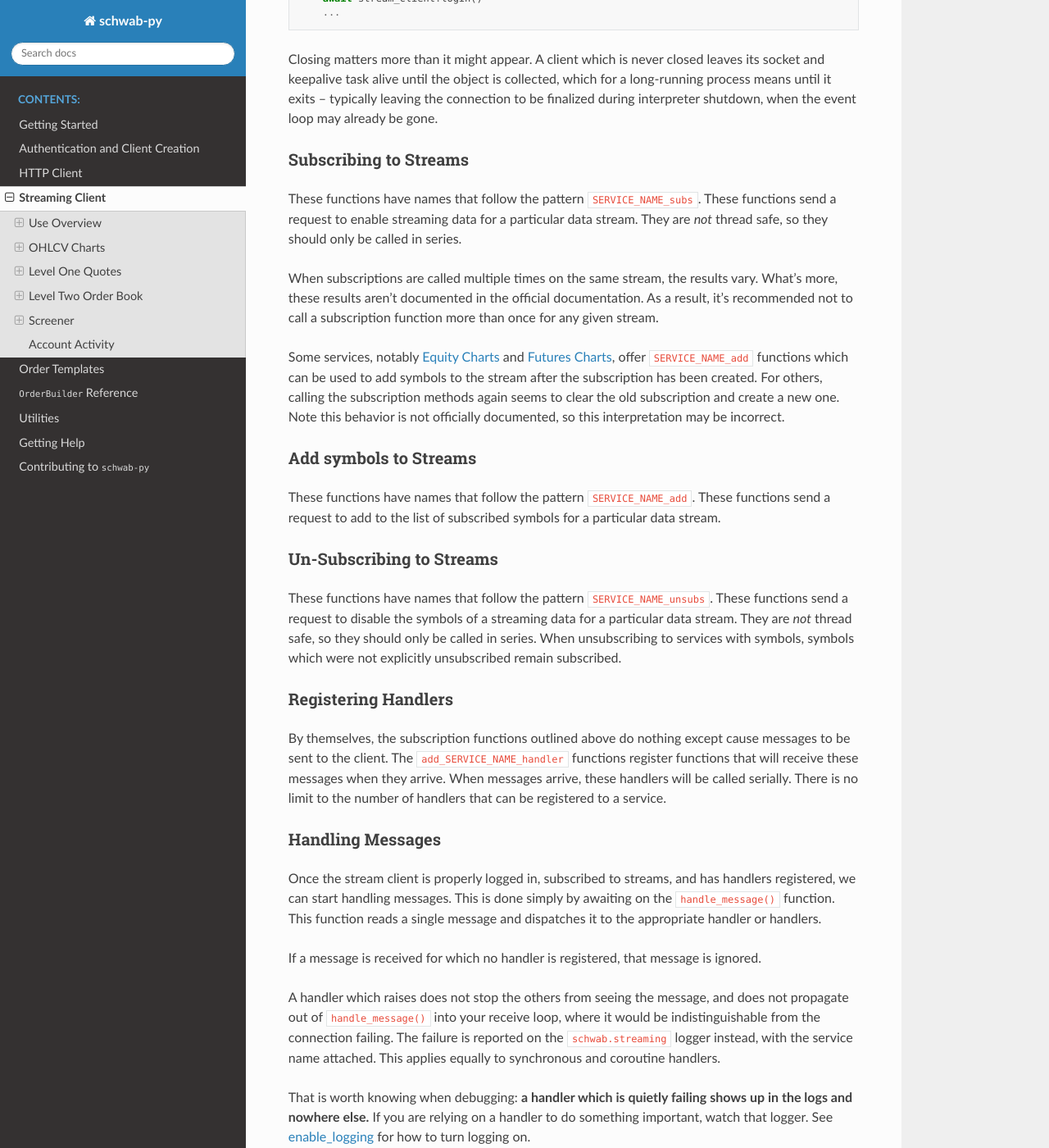
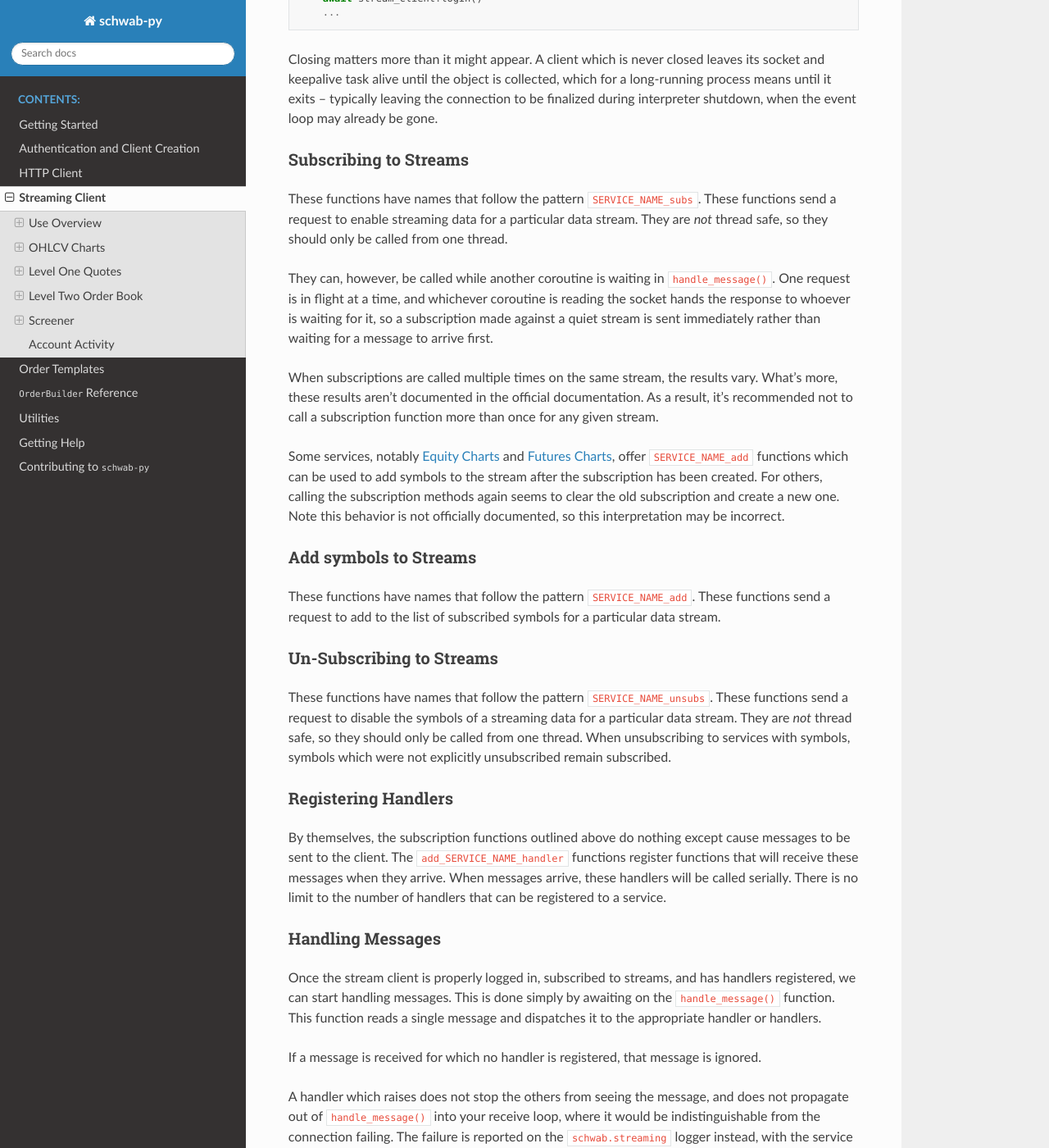
Before and after one commit to Hu1kSmash/schwab-py, a Sphinx documentation site: the page built from docs/streaming.rst, in a window 1280 px wide and 1400 px high, scrolled down 2236 px. Shown: the whole window at 82% size. Built offline with Sphinx 7.4.7 and the Read the Docs theme 3.1.0, drawn with Linux system fonts in a browser that asks for light colours.

Commit message:
Document the token file, credential handling, and when a subscription can be made
Three things the fork changed which a reader had no way to learn.

The token file. It is a credential -- anyone holding it can read balances
and positions and place trades -- and the documentation never said so,
nor that it is written 0600, nor that the write is atomic so an
interrupted refresh leaves the previous token intact rather than a file
that cannot be parsed. That last part matters because an unparseable
token file cannot be repaired; it needs a fresh interactive login.

Keys and secrets. Surrounding whitespace is now stripped and warned
about, which is a change to what the caller passed in and so ought to be
written down. The note explains why the warning is worth acting on: the
value is corrected in passing, but whatever it was copied from is still
wrong.

Subscriptions. A subscription can be made while another coroutine is
waiting in handle_message, and on a quiet stream it goes out immediately
rather than waiting for a message to arrive first. That was the point of
the reader change and nothing said it.

Also replaced 'should only be called in series' with 'should only be
called from one thread' in the subscribe and unsubscribe sections. The
concern is threads; the previous wording read as a prohibition on
concurrent coroutines, which is not what it meant and is not true.

```diff
--- a/docs/streaming.rst
+++ b/docs/streaming.rst
@@ -127,7 +127,13 @@
 
 These functions have names that follow the pattern ``SERVICE_NAME_subs``. These
 functions send a request to enable streaming data for a particular data stream.
-They are *not* thread safe, so they should only be called in series.
+They are *not* thread safe, so they should only be called from one thread.
+
+They can, however, be called while another coroutine is waiting in
+``handle_message()``. One request is in flight at a time, and whichever coroutine
+is reading the socket hands the response to whoever is waiting for it, so a
+subscription made against a quiet stream is sent immediately rather than waiting
+for a message to arrive first.
 
 When subscriptions are called multiple times on the same stream, the results
 vary. What's more, these results aren't documented in the official
@@ -158,8 +164,8 @@
 These functions have names that follow the pattern ``SERVICE_NAME_unsubs``.
 These functions send a request to disable the symbols of a streaming data for a
 particular data stream. They are *not* thread safe, so they should only be
-called in series. When unsubscribing to services with symbols, symbols which
-were not explicitly unsubscribed remain subscribed.
+called from one thread. When unsubscribing to services with symbols, symbols
+which were not explicitly unsubscribed remain subscribed.
 
 
 --------------------
```
Also changed, not shown: docs/auth.rst (+45 -0 lines).
